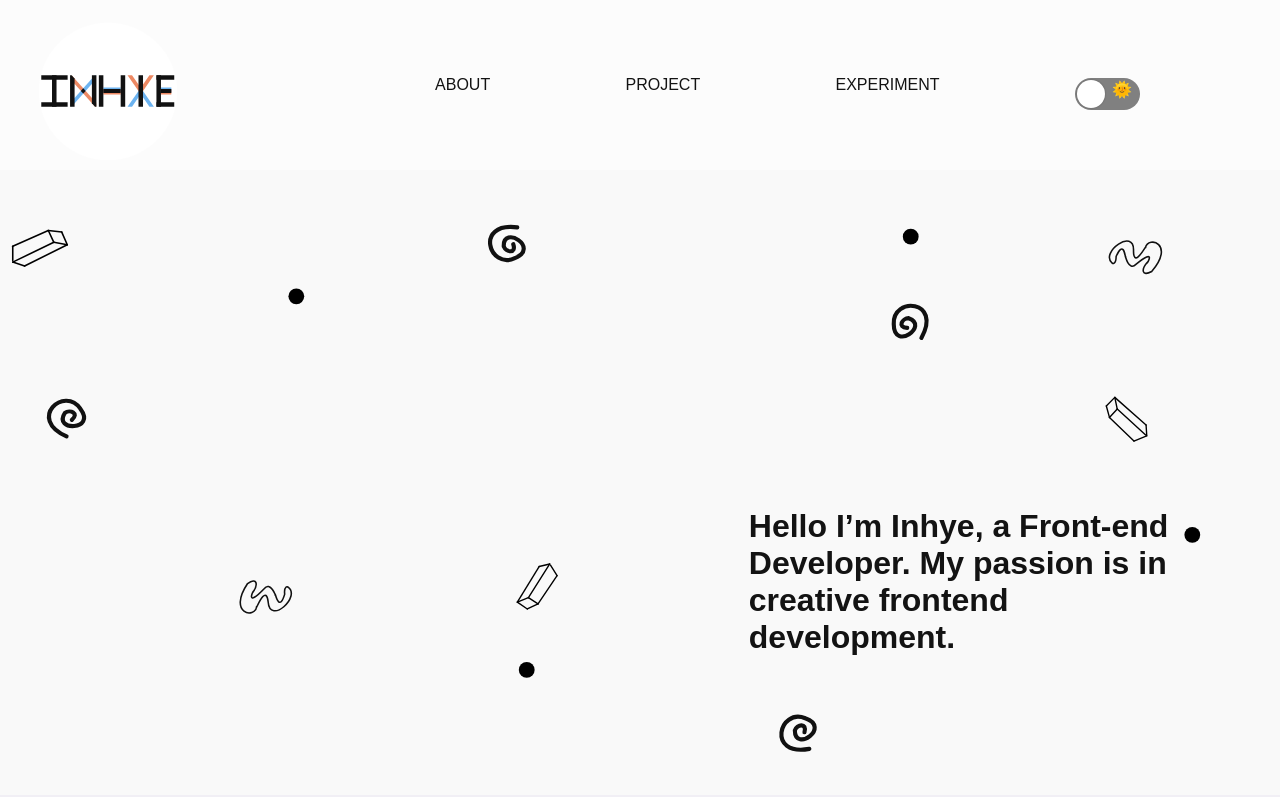
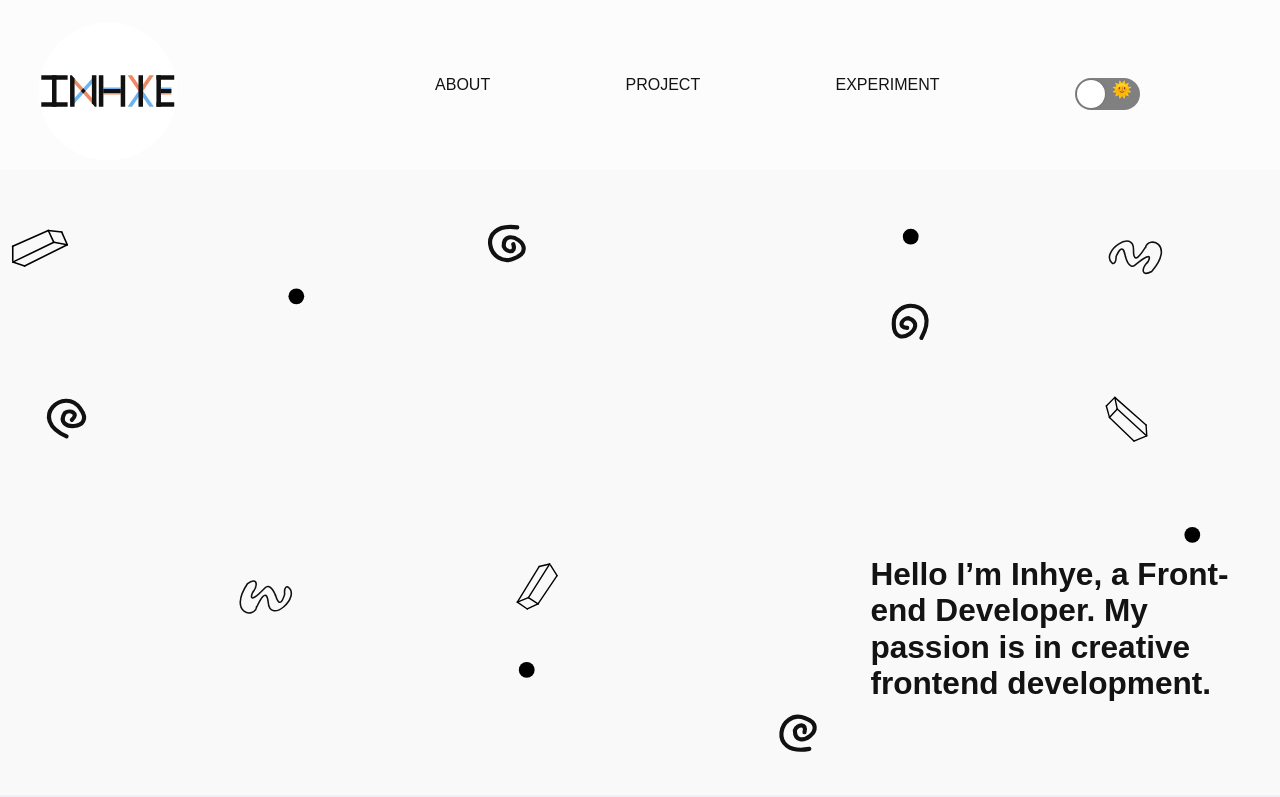
Before and after one commit to inhyechoi/inhyechoi-portfolio, a React (Create React App) app: page / in a window 1280 px wide. Shown: the top 797 px of the page. Built offline with nearby package versions, Linux system fonts and the light colour scheme.

Commit message:
edited scripts dependency deploy line in package.json, added foreignObject in About.js svg

```diff
--- a/package.json
+++ b/package.json
@@ -35,7 +35,7 @@
         "build": "react-scripts build",
         "test": "react-scripts test",
         "predeploy": "npm run build",
-        "deploy": "inhyechoi -d build",
+        "deploy": "netlify deploy",
         "eject": "react-scripts eject"
     },
     "eslintConfig": {
--- a/src/App.js
+++ b/src/App.js
@@ -1,7 +1,7 @@
 import React from 'react';
 import Header from './Components/Header/Header.js';
 import About from './Components/Home/About.js';
-import Projects from './Components/Home/Projects.js';
+// import Projects from './Components/Home/Projects.js';
 // import { Router } from 'react-router';
 // import ReactDOM from 'react-dom';
 
@@ -28,7 +28,7 @@ const App = () => {
             <div className="middle">
             </div>
             <About />
-            <Projects />
+            {/* <Projects /> */}
             {/* <Router exact path="/login">
             </Router> */}
         </div>
--- a/src/App.scss
+++ b/src/App.scss
@@ -9,7 +9,6 @@
     display: flex;
     flex-direction: column;
     align-items: center;
-    justify-content: center;
     @media (min-width: 600px) {
         background-size: 100% 100%;
     }
--- a/src/components/Home/About.js
+++ b/src/components/Home/About.js
@@ -5,7 +5,6 @@ const About = () => {
     return(
         <div className="about">
             <title>Inhye Choi</title>
-            <h1 className="aboutHeader">Hello I’m Inhye, a Front-end Developer. My passion is in creative frontend development.</h1>
             <svg id="inhye-bg" width="100%" height="100%" xmlms="https://www.w3.org/TR/SVG/" viewBox="0 0 1295.87 804.79">
                 <g id="rect-prism-1">
                     <line x1="55" y1="30" x2="100" y2="10"  stroke="black" strokeWidth="2" strokeLinecap="round"/>
@@ -145,6 +144,11 @@ const About = () => {
                 C 1088.5 310.5 1083.5 310.5 1083 308
                 "/>
                 </g>
+                <foreignObject x="68%" y="70%" width="300" height="400" className="aboutHeader">
+                    <div xmlns="https://www.w3.org/TR/SVG/">
+                        <h1>Hello I’m Inhye, a Front-end Developer. My passion is in creative frontend development.</h1>
+                    </div>
+                </foreignObject>
             </svg>
         </div>
     );
--- a/src/components/Home/About.scss
+++ b/src/components/Home/About.scss
@@ -1,13 +1,18 @@
 @import '../../variables.scss';
 
 .aboutHeader{
-    position: absolute;
-    bottom: 16%;
-    right: 6%;
-    width: 38%;
-    padding: 0 2rem;
-    margin: 1rem 0;
+    // position: absolute;
+    // bottom: 16%;
+    // right: 6%;
+    // width: 38%;
+    @media (max-width: 600px) {
+        // font-size: 1em;
+    }
+    @media (min-width: 960px) {
+        width: 375px;
+    }
 }
+
 #inhye-bg{
     background-color: $secondary-white;
     width: 100vw;
--- a/src/index.scss
+++ b/src/index.scss
@@ -45,6 +45,12 @@ body {
 
 h1{
     color: var(--font-color);
+    @media (max-width: 600px) {
+        font-size: 1em;
+    }
+    @media (max-width: 960px) {
+        font-size: 1.5em;
+    }
 }
 
 ::-webkit-scrollbar {
```
Also changed, not shown: 1 other file (tests, documents, lock files or other folders).
